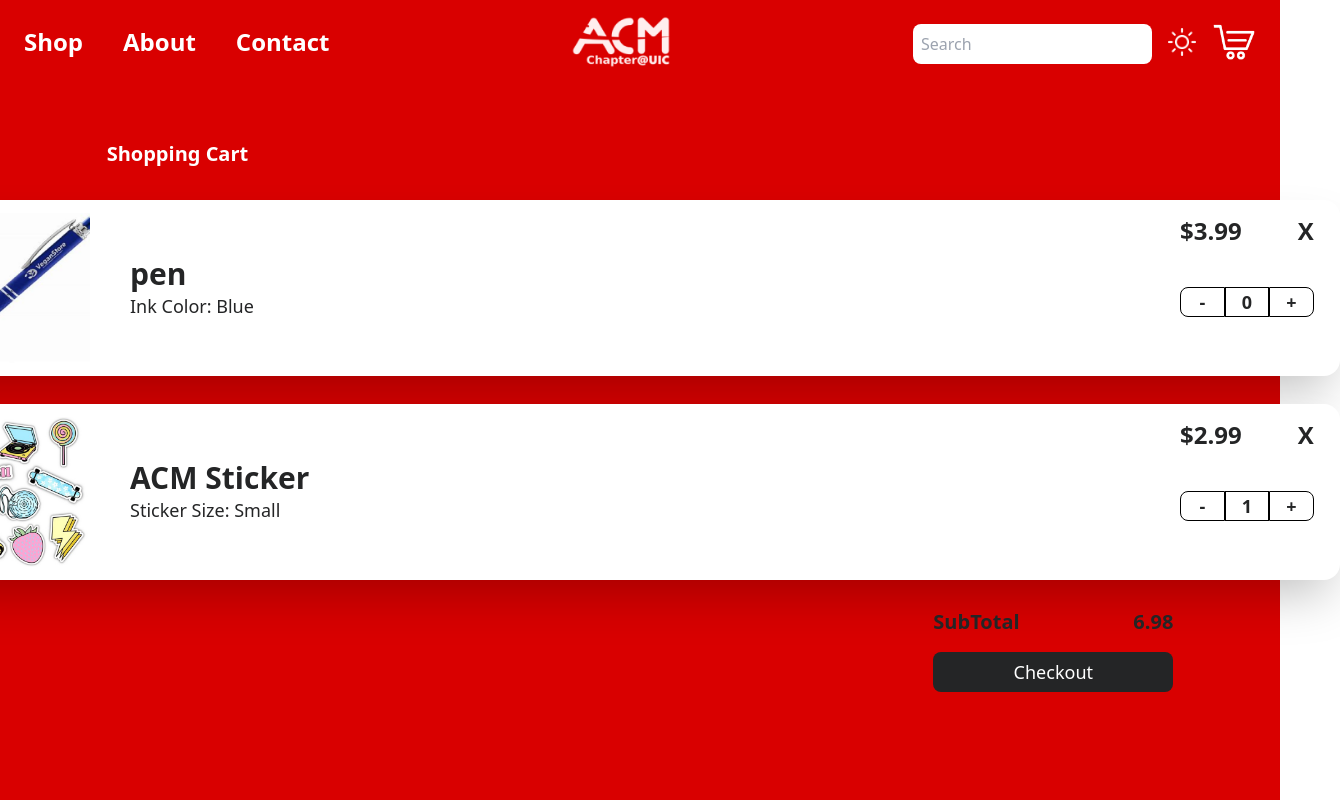
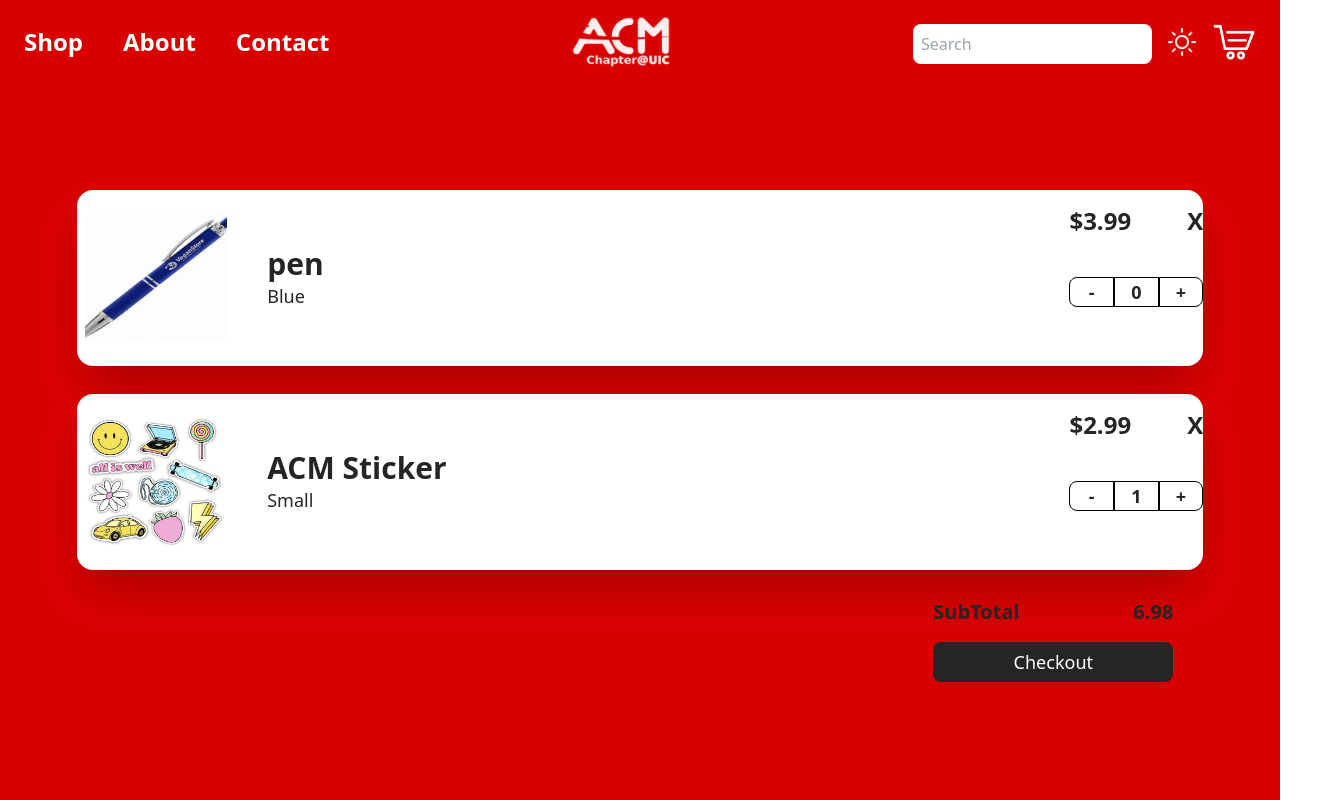
Before and after one commit to acm-uic/marketplace, a Next.js app: page /Cart in a window 1280 px wide. Shown: the top 800 px of the page, 1340 px wide, since content can reach past the window. Built offline with nearby package versions, Linux system fonts and the light colour scheme.

Commit message:
Finalization of the component
Finished the Cart product component

```diff
--- a/app/Cart/page.jsx
+++ b/app/Cart/page.jsx
@@ -23,16 +23,14 @@
         cartProducts.map((product)=>{
             newSubtotal += product.price
         })
-        setSubTotal(newSubtotal)
+        setSubTotal(newSubtotal.toFixed(2))
 
     },[cartProducts])
 
     return (
         <div className={`${isDarkMode?'bg-ACMPrimary':'bg-ACMBLUE'} text-white flex flex-col items-center  justify-center min-h-screen bg-cover bg-center w-full`}>
-            <div className='w-10/12 font-bold text-xl mt-8 mb-8'>
-                <h1>Shopping Cart</h1>
-            </div>
-            <div>
+
+            <div className='mt-28'>
             {cartProducts && cartProducts.map((porduct)=>{
                 return(
                     <CartProduct id={porduct.id} tags={porduct.tags} title={porduct.title} price={porduct.price} quantity={porduct.quantity} imgUrl={porduct.imgUrl} properties={porduct.properties}/>
@@ -45,7 +43,7 @@
                     <h1 className='' >SubTotal</h1>
                     <h1>{subTotal}</h1>
                 </div>
-                <button onMouseLeave={(e) => handleLeave(e)} onMouseEnter={(e) => handleEnter(e)} className='text-lg duration-200	transition-all ease-out bg-ACMDARK w-60 h-10 pt-1 pb-1 rounded-lg' >Checkout</button>
+                <button onMouseLeave={(e) => handleLeave(e)} onMouseEnter={(e) => handleEnter(e)} className='text-lg duration-200 mb-10 transition-all ease-out bg-ACMDARK w-60 h-10 pt-1 pb-1 rounded-lg' >Checkout</button>
             </div>
         </div>
     )
--- a/app/components/cartProduct.jsx
+++ b/app/components/cartProduct.jsx
@@ -14,20 +14,14 @@
 
 
     return (
-        <div  className=" shadow-2xl w-shadow-lg bg-white text-ACMDARK mb-7 h-44 flex flex-row items-center rounded-2xl" style={{ width: 1400,}}>
-            <Image src={imgUrl} width={150} height={150} style={{ height: 150 }} />
+        <div className={` shadow-2xl w-shadow-lg bg-white text-ACMDARK mb-7 h-44 flex flex-row items-center rounded-2xl w-[88vw]`}>
+            <Image src={imgUrl} width={150} height={150} className="h-32 ml-2"/>
             <div className="ml-10 w-9/12">
                 <Link href={`products/${id}`} className="font-extrabold text-3xl h-full">{title}</Link>
 
                 {properties && properties.map((prop) => (
-                    <div className='text-lg	' key={prop}>
-                        {tags && tags.includes('pen') && (
-                            <h2>Ink Color: {prop}</h2> //
-                        )}
-
-                        {tags && tags.includes('sticker')  && (
-                            <h2>Sticker Size: {prop}</h2>
-                        )}
+                    <div className='text-lg' key={prop}>
+                        <h2>{prop}</h2>
                     </div>
                 ))}
             </div>
--- a/app/components/header.jsx
+++ b/app/components/header.jsx
@@ -12,7 +12,7 @@
     const { isDarkMode, setIsDarkMode, invertColors } = useTheme();
     const colorHeader = invertColors ? "invert" : "invert-0";
     return (
-        <div className={`flex items-center justify-between  w-full absolute ${colorHeader}`}>
+        <div className={`flex items-center justify-between   w-full absolute ${colorHeader}`}>
             <div className="font-bold text-lg mt-4">
                 <Link href="/"  className="text-2xl ml-6 mr-10 text-white hover:underline">Shop</Link>
                 <Link className="text-2xl mr-10 text-white hover:underline" href="https://acm.uic.edu/about" target="_blank">About</Link>
--- a/app/testData/produts.js
+++ b/app/testData/produts.js
@@ -121,5 +121,5 @@
         tags: ['sticker', 'decorations', 'ACM Merch'],
         quantity:1,
         properties:[ "Small",]
-    }
+    },
  ]
```
